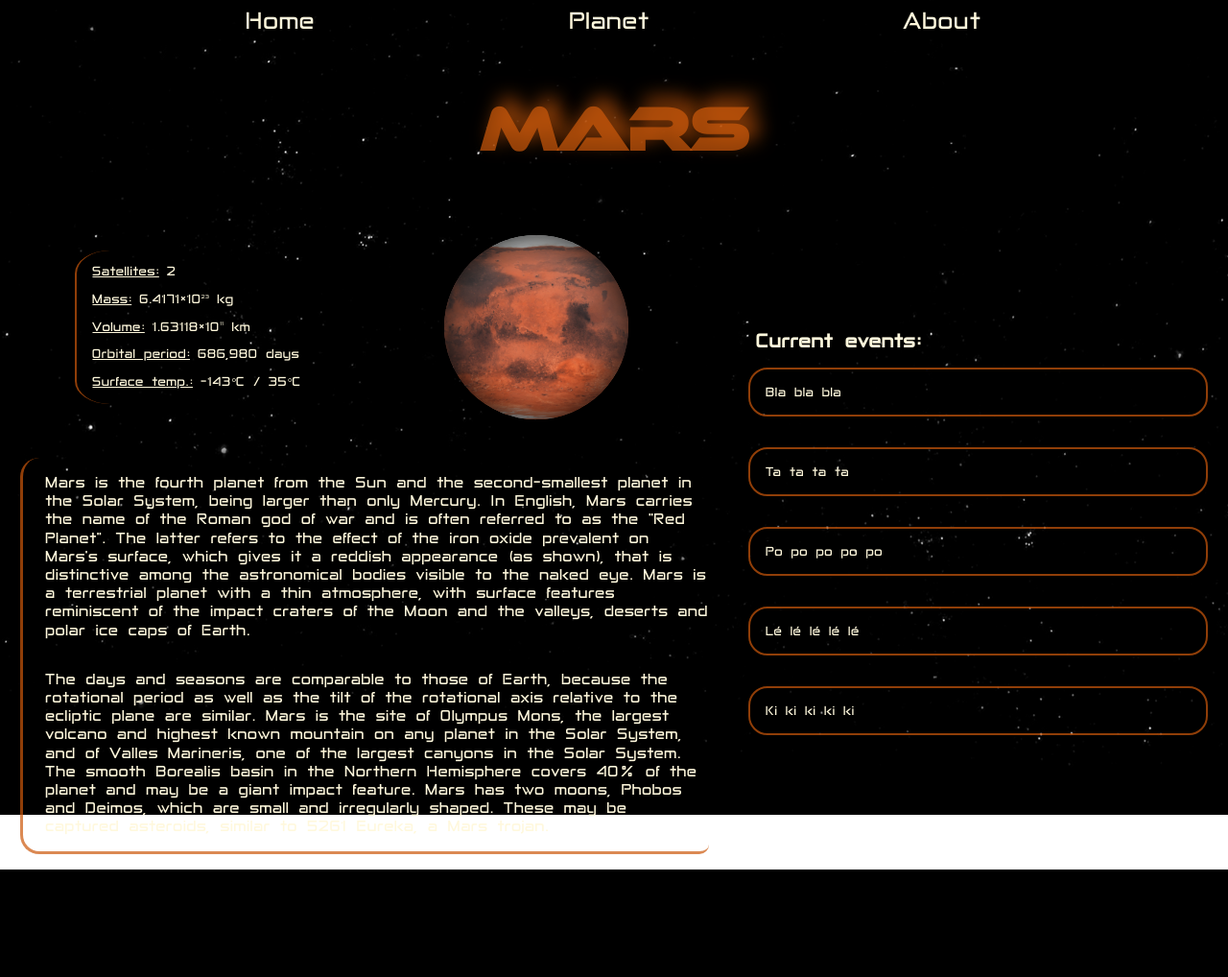
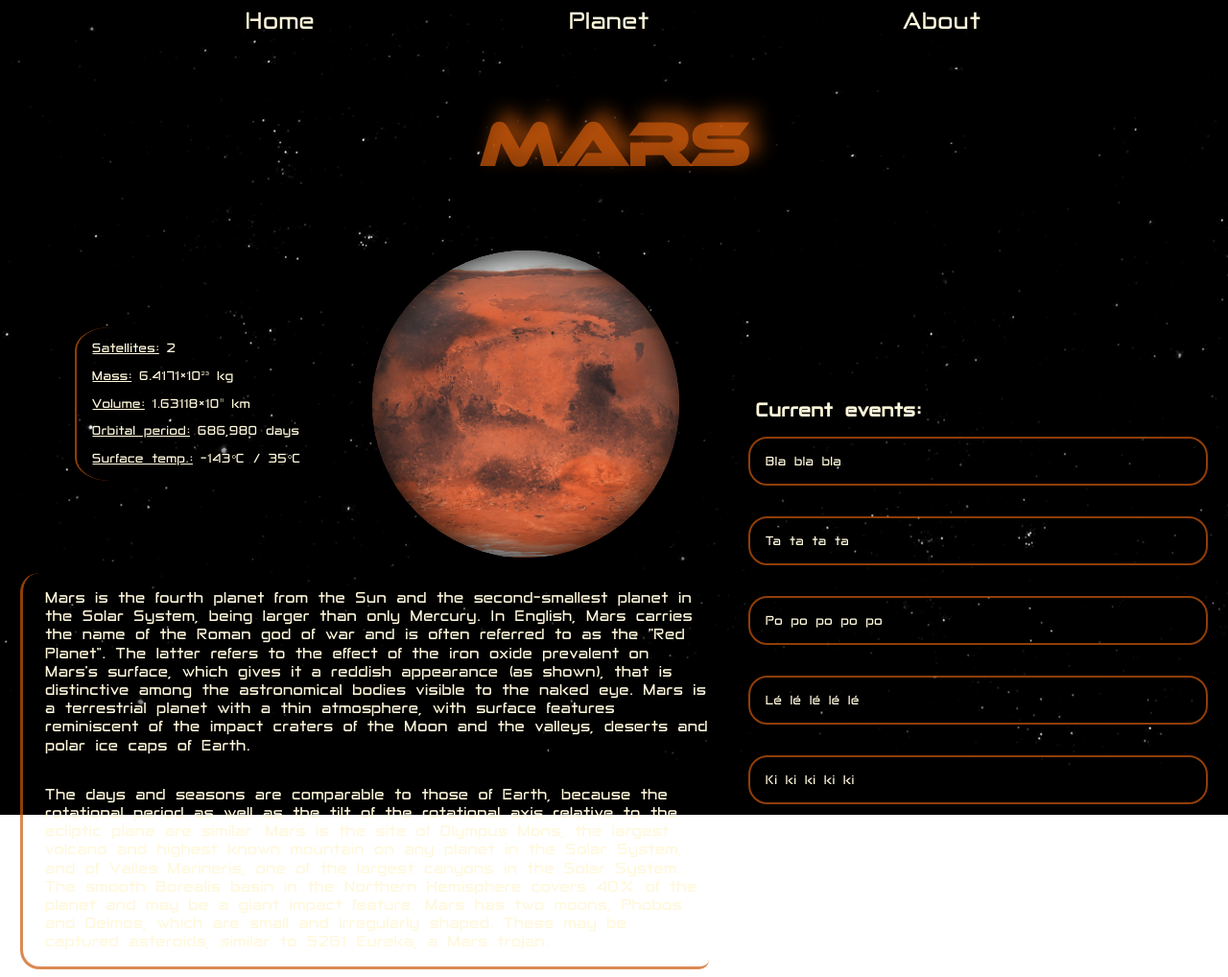
Before and after one commit to Julien-Savean/Projet1, a PHP site: page /mars.html in a window 1280 px wide. Shown: the whole page at 96% size. Before the commit the page ends 906 px from the top, so only its background shows below. Run offline with PHP 8.4, Linux system fonts and the light colour scheme.

Commit message:
edit mars.css

```diff
--- a/styles/mars.css
+++ b/styles/mars.css
@@ -51,7 +51,7 @@
      border-radius: 15%;
      line-height: 1.8rem;
      font-size: 0.7em;
-     margin: 0.5rem;
+     margin: 0rem;
      padding: 0.2rem;
 }
 sup {
@@ -65,11 +65,11 @@
      list-style-type: none;
 }
 .presentationBloc {
-     margin: 1rem 0;
+     margin: 0.5rem 0;
      grid-area: c;
      justify-self: center;
      align-self: center;
-     padding: 0rem 0rem 0rem 0.5rem;
+     padding: 0rem 0rem 0rem 0.2rem;
      border-bottom: 2px solid rgba(204, 89, 12, 0.705);
      border-left: 2px solid rgba(204, 89, 12, 0.705);
      border-radius: 20px 0 10px 20px;
@@ -99,6 +99,34 @@
      padding: 1rem;
      margin-bottom: 1rem;
 }
+#mars {
+     margin: 0.5rem;
+     z-index: 1;
+     width: 10rem;
+     height: 10rem;
+     background: url("./img/textures/mars2k.jpg");
+     border-radius: 50%;
+     background-size: 200%;
+     box-shadow: inset 0px 0px 40px 3px rgb(0, 0, 0),
+          inset -3px 40px 40px 2px rgba(255, 255, 255, 0.2);
+     animation-name: rotate;
+     animation-duration: 20s;
+     animation-iteration-count: infinite;
+     animation-timing-function: linear;
+     grid-area: a;
+     justify-self: center;
+}
+
+
+@keyframes rotate {
+     from {
+          background-position-x: 0px;
+     }
+     to {
+          background-position-x: 200%;
+     }
+}
+
 
 @media only screen and (min-width: 500px) {
      .characteristicsBloc {
@@ -144,7 +172,7 @@
      }
      h1 {
           font-size: 4rem;
-          margin: 3rem;
+          margin: 4rem;
      }
      .sectionInfos {
           grid-template-areas: " b a " " c c ";
@@ -174,12 +202,17 @@
      .articles {
           margin-bottom: 2rem;
      }
+     #mars {
+          width: 20rem;
+          height: 20rem;
+          justify-self: left;
+     }
 }
 
 @media only screen and (min-width: 1500px) {
      h1 {
           font-size: 4.5rem;
-          margin: 3rem;
+          margin: 5rem;
      }
      .sectionInfos {
           flex: 1;
@@ -208,31 +241,3 @@
 /**
 **Mars rotation
 */
-
-#mars {
-     margin: 1.5rem;
-     z-index: 1;
-     width: 12rem;
-     height: 12rem;
-     background: url("./img/textures/mars2k.jpg");
-     border-radius: 50%;
-     background-size: 200%;
-     box-shadow: inset 0px 0px 40px 3px rgb(0, 0, 0),
-          inset -3px 40px 40px 2px rgba(255, 255, 255, 0.2);
-     animation-name: rotate;
-     animation-duration: 20s;
-     animation-iteration-count: infinite;
-     animation-timing-function: linear;
-     grid-area: a;
-     justify-self: center;
-}
-
-
-@keyframes rotate {
-     from {
-          background-position-x: 0px;
-     }
-     to {
-          background-position-x: 200%;
-     }
-}
```
